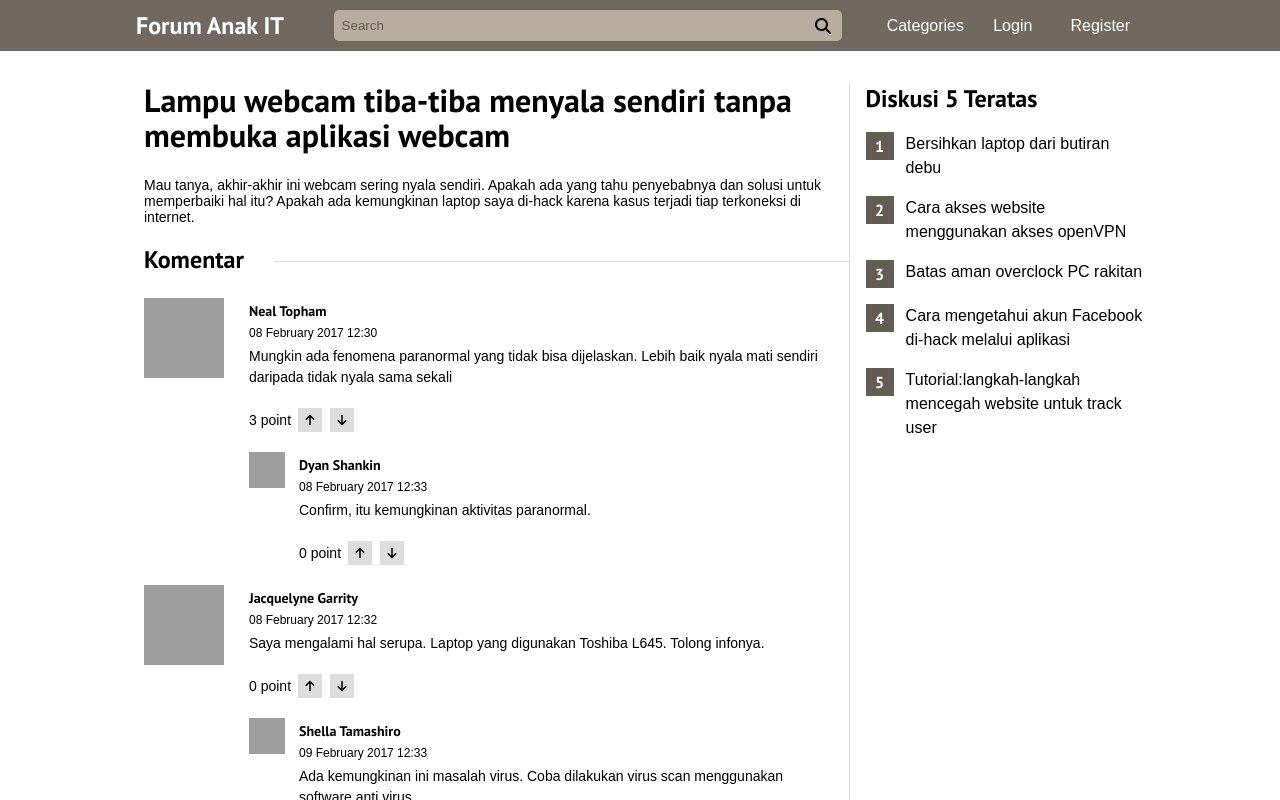
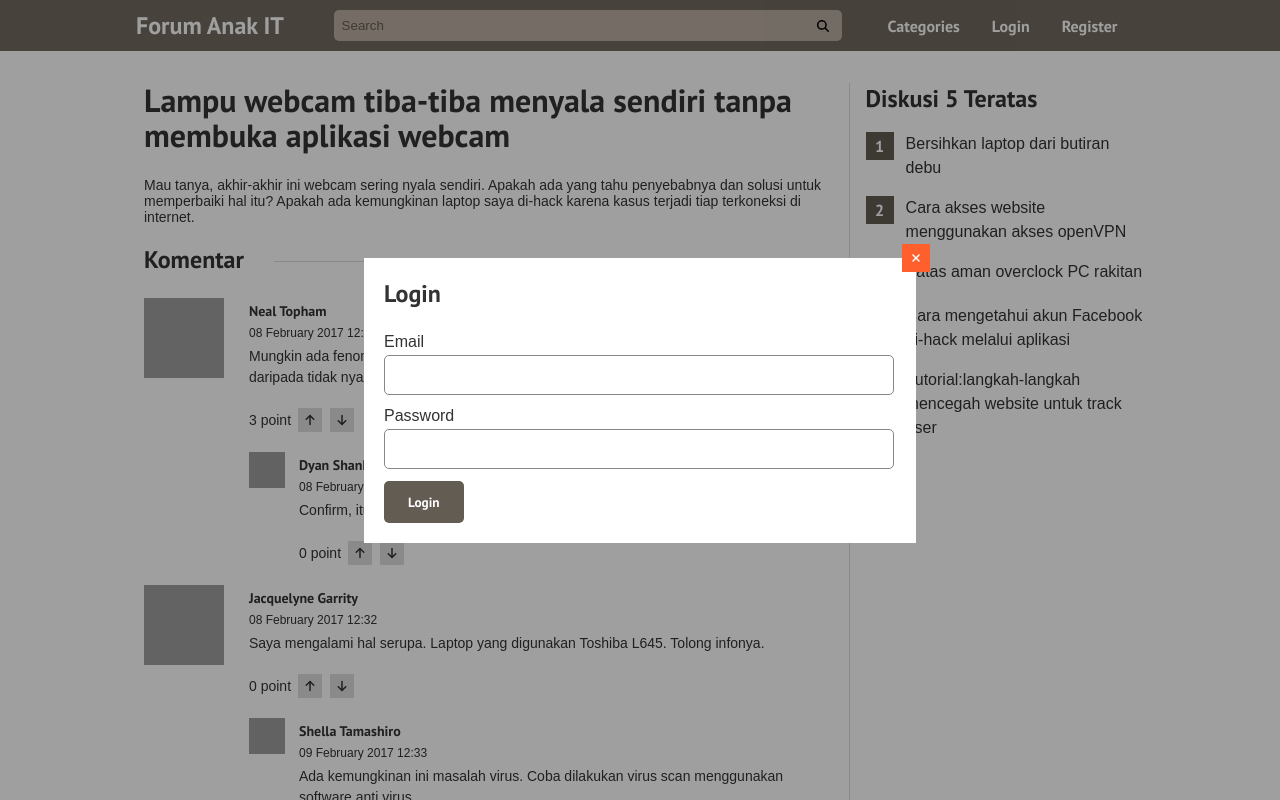
Before and after one commit to naufalzs/forum-anak-it, a React (Create React App) app: page / in a window 1280 px wide. Both pictures are taken after a click on the item "Login". Shown: the top 800 px of the page. Built offline with nearby package versions, Linux system fonts and the light colour scheme; grey boxes are pictures that could not be loaded; a web font is replaced by a local one.

Commit message:
dropdown and form desktop

```diff
--- a/src/App.js
+++ b/src/App.js
@@ -4,21 +4,132 @@ import {
   faMagnifyingGlass,
   faArrowUp,
   faArrowDown,
+  faXmark,
 } from "@fortawesome/free-solid-svg-icons";
 import { format } from "date-fns";
 import comments from "./json/comments.json";
 import trendings from "./json/trendings.json";
+import { useState } from "react";
 
 function App() {
+  // const [modal, setModal] = useState(false);
+  const [modalLogin, setModalLogin] = useState(false);
+  const [modalRegister, setModalRegister] = useState(false);
+
   let dateFormat = (date) => format(new Date(date), "dd MMMM yyyy hh:mm");
+
   return (
-    <div className="container">
+    <div
+      className={`container ${
+        (modalLogin || modalRegister) && "disable-scroll"
+      }`}
+    >
+      {(modalLogin || modalRegister) && (
+        <div className="popup-container">
+          {modalLogin && (
+            <div className="form-card">
+              <h2>Login</h2>
+              <div className="form-container">
+                <div>
+                  <label className="form-label" htmlFor="login-email">
+                    Email
+                  </label>
+                  <input
+                    id="login-email"
+                    name="email"
+                    type="text"
+                    className="custom-input form-input"
+                  />
+                </div>
+                <div>
+                  <label className="form-label" htmlFor="login-password">
+                    Password
+                  </label>
+                  <input
+                    id="login-password"
+                    name="password"
+                    type="password"
+                    className="custom-input form-input"
+                  />
+                </div>
+                <div>
+                  <button type="button" className="btn btn-submit">
+                    Login
+                  </button>
+                </div>
+              </div>
+              <div
+                className="close-button"
+                onClick={() => setModalLogin(false)}
+              >
+                <FontAwesomeIcon icon={faXmark} className="icon-close" />
+              </div>
+            </div>
+          )}
+          {modalRegister && (
+            <div className="form-card">
+              <h2>Register</h2>
+              <div className="form-container">
+                <div>
+                  <label className="form-label" htmlFor="register-name">
+                    Nama
+                  </label>
+                  <input
+                    id="register-name"
+                    name="name"
+                    type="text"
+                    className="custom-input form-input"
+                  />
+                </div>
+                <div>
+                  <label className="form-label" htmlFor="register-email">
+                    Email
+                  </label>
+                  <input
+                    id="register-email"
+                    name="email"
+                    type="text"
+                    className="custom-input form-input"
+                  />
+                </div>
+                <div>
+                  <label className="form-label" htmlFor="register-password">
+                    Password
+                  </label>
+                  <input
+                    id="register-password"
+                    name="password"
+                    type="password"
+                    className="custom-input form-input"
+                  />
+                </div>
+                <div>
+                  <button type="button" className="btn btn-submit">
+                    Create account
+                  </button>
+                </div>
+              </div>
+              <div
+                className="close-button"
+                onClick={() => setModalRegister(false)}
+              >
+                <FontAwesomeIcon icon={faXmark} className="icon-close" />
+              </div>
+            </div>
+          )}
+        </div>
+      )}
       <div className="navbar">
         <div className="navbar-content">
           <div className="navbar-left">
             <h1>Forum Anak IT</h1>
             <div className="search-bar">
-              <input type="text" name="search" placeholder="Search" className="search-input"/>
+              <input
+                type="text"
+                name="search"
+                placeholder="Search"
+                className="search-input"
+              />
               {/* Search */}
               <FontAwesomeIcon
                 icon={faMagnifyingGlass}
@@ -27,9 +138,18 @@ function App() {
             </div>
           </div>
           <ul className="navbar-right">
-            <li>Categories</li>
-            <li>Login</li>
-            <li>Register</li>
+            <li>
+              Categories
+              <ul className="category-dropdown">
+                <li>Linux</li>
+                <li>Windows</li>
+                <li>MAC OS</li>
+                <li>Android</li>
+                <li>iOS</li>
+              </ul>
+            </li>
+            <li onClick={() => setModalLogin(true)}>Login</li>
+            <li onClick={() => setModalRegister(true)}>Register</li>
           </ul>
         </div>
       </div>
@@ -107,18 +227,18 @@ function App() {
                 name="name"
                 placeholder="Nama"
                 type="text"
-                className="comment-input ip-1"
+                className="custom-input ip-1"
               />
               <input
                 name="email"
                 placeholder="Email"
                 type="text"
-                className="comment-input ip-2"
+                className="custom-input ip-2"
               />
               <textarea
                 name="comment"
                 placeholder="Komentar anda"
-                className="comment-input ip-3"
+                className="custom-input ip-3"
                 rows="3"
               ></textarea>
             </div>
@@ -138,7 +258,7 @@ function App() {
             {trendings?.map((trending) => (
               <li key={trending?.id}>
                 <div className="num-box">{trending?.id}</div>
-                {trending?.topic}
+                <p>{trending?.topic}</p>
               </li>
             ))}
           </ul>
--- a/src/styles/Main.scss
+++ b/src/styles/Main.scss
@@ -1,5 +1,5 @@
-// Color Variables
 @import "colorVariables";
+@import "components";
 
 @mixin mobile-responsive {
   @media only screen and (max-width: 768px) {
@@ -9,6 +9,8 @@
 
 .container {
   height: 100vh;
+  color: $black;
+  @import "popup";
   @import "navbar";
   .main-content {
     padding: 32px 0 0 16px;
@@ -26,10 +28,3 @@
     @import "sidebar";
   }
 }
-
-// @media (min-width: 769px) {
-//   .navbar {
-//     color: red;
-//   }
-//   // @import "./mobileStyle/mobileResponsive";
-// }
--- /dev/null
+++ b/src/styles/_components.scss
@@ -0,0 +1,42 @@
+// Button
+.btn {
+  border: none;
+  padding: 12px 24px;
+  border-radius: 5px;
+  background-color: $gray;
+  margin-right: 4px;
+  cursor: pointer;
+}
+.btn-submit {
+  background-color: $brownDark;
+  color: white;
+  font-weight: bold;
+}
+
+// Input
+.custom-input {
+  // outline: none;
+  border: 2px solid $gray;
+  border-radius: 5px;
+  min-height: 22px;
+  padding: 8px;
+  // :focus {
+  //   outline: 2px solid black;
+  //   border: 2px solid black;
+  // }
+}
+
+.form-input {
+  border: 1px solid #888787;
+  width: calc(100% - 20px);
+}
+
+.form-label{
+  display: inline-block;
+  margin-bottom: 4px;
+}
+
+// Other
+.disable-scroll{
+  overflow-y: hidden;
+}
--- a/src/styles/_mainContent.scss
+++ b/src/styles/_mainContent.scss
@@ -95,17 +95,6 @@
         "ip . . "
         "ip2 . . "
         "ip3 ip3 .";
-      .comment-input {
-        // outline: none;
-        border: 2px solid $gray;
-        border-radius: 5px;
-        min-height: 22px;
-        padding: 8px;
-        // :focus {
-        //   outline: 2px solid black;
-        //   border: 2px solid black;
-        // }
-      }
       .ip-1 {
         grid-area: ip;
       }
@@ -119,20 +108,6 @@
     .container-btn {
       margin-top: 10px;
       display: flex;
-      .btn {
-        // outline: none;
-        border: none;
-        padding: 12px 24px;
-        border-radius: 5px;
-        background-color: $gray;
-        margin-right: 4px;
-        cursor: pointer;
-      }
-      .btn-submit {
-        background-color: $brownDark;
-        color: white;
-        font-weight: bold;
-      }
     }
   }
 
--- a/src/styles/_navbar.scss
+++ b/src/styles/_navbar.scss
@@ -33,28 +33,75 @@
         .icon-search {
           // display: none;
           position: absolute;
-          top: 25%;
-          right: 2%;
-          width: 16px;
-          height: 16px;
+          top: 33%;
+          right: 2.5%;
+          width: 12px;
+          height: 12px;
           color: black;
         }
       }
     }
     ul.navbar-right {
-      margin-left: 40px;
+      margin-left: 30px;
       list-style: none;
       display: flex;
+      font-weight: bold;
       li {
-        width: 100%;
+        position: relative;
+        height: 100%;
+        padding: 0 16px;
         display: flex;
         align-items: center;
         justify-content: center;
         cursor: pointer;
         &:hover {
-          background-color: $brownDark;
+          background-color: #3a3939;
+          // background-color: $brownDark;
         }
       }
+      li:first-child {
+        .category-dropdown {
+          position: absolute;
+          display: none;
+          top: 100%;
+          left: 0;
+          background-color: #48433c;
+          font-size: 16px;
+          li {
+            width: 185px;
+            padding: 16px 18px;
+            display: flex;
+            justify-content: flex-start;
+            // padding: 10px 21px;
+            // text-align: start;
+          }
+        }
+        &:hover .category-dropdown {
+          display: block;
+        }
+      }
+      // li:nth-child(2) {
+      //   input[type="checkbox"].login-checkbox {
+      //     position: absolute;
+      //     width: 100%;
+      //     height: 100%;
+      //     cursor: pointer;
+      //     -webkit-appearance: none;
+      //     appearance: none;
+      //     // visibility: hidden;
+      //     &:checked {
+      //       background: green;
+      //     }
+      //     // &::before {
+      //     //   content: "✔";
+      //     //   position: absolute;
+      //     //   font-size: 1.2em;
+      //     //   right: -1px;
+      //     //   top: -0.3em;
+      //     //   visibility: hidden;
+      //     // }
+      //   }
+      // }
     }
   }
 
--- /dev/null
+++ b/src/styles/_popup.scss
@@ -0,0 +1,44 @@
+.popup-container {
+  position: fixed;
+  z-index: 999;
+  width: 100%;
+  height: 100%;
+  left: 0;
+  top: 0;
+  background-color: #00000060;
+  display: flex;
+  justify-content: center;
+  align-items: center;
+  .form-card {
+    width: 40%;
+    padding: 20px;
+    background-color: white;
+    position: relative;
+    .form-container {
+      width: 100%;
+      display: grid;
+      grid-template-columns: repeat(1, 1fr);
+      row-gap: 12px;
+    }
+    h2 {
+      margin-bottom: 24px;
+    }
+    .close-button {
+      position: absolute;
+      top: -14px;
+      right: -14px;
+      width: 28px;
+      height: 28px;
+      background-color: $red;
+      color: white;
+      display: flex;
+      justify-content: center;
+      align-items: center;
+      cursor: pointer;
+      .icon-close {
+        width: 12px;
+        height: 12px;
+      }
+    }
+  }
+}
--- a/src/styles/_sidebar.scss
+++ b/src/styles/_sidebar.scss
@@ -23,6 +23,10 @@
         color: white;
         font-weight: bold;
       }
+      p:hover{
+        cursor: pointer;
+        text-decoration: underline;
+      }
     }
   }
 
```
